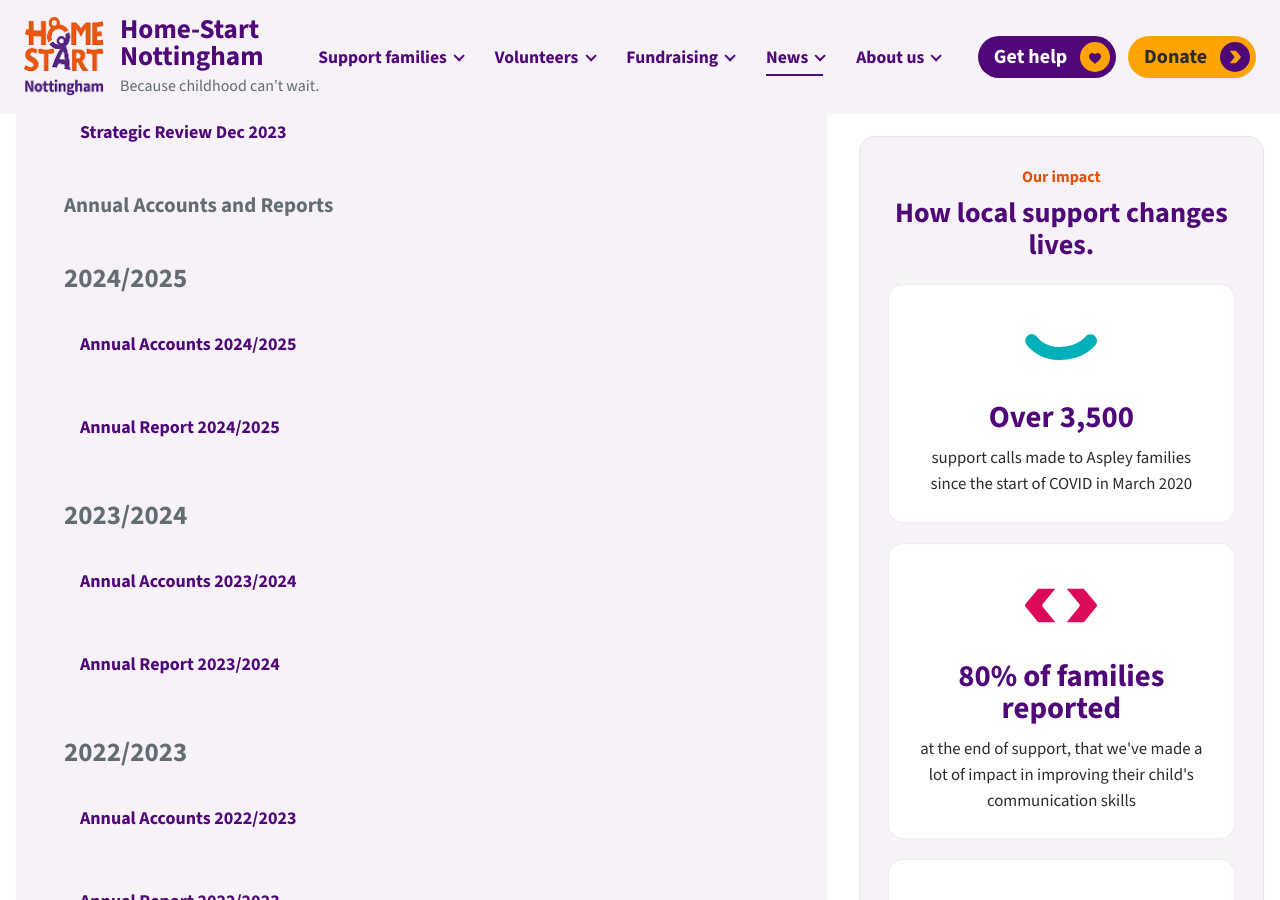
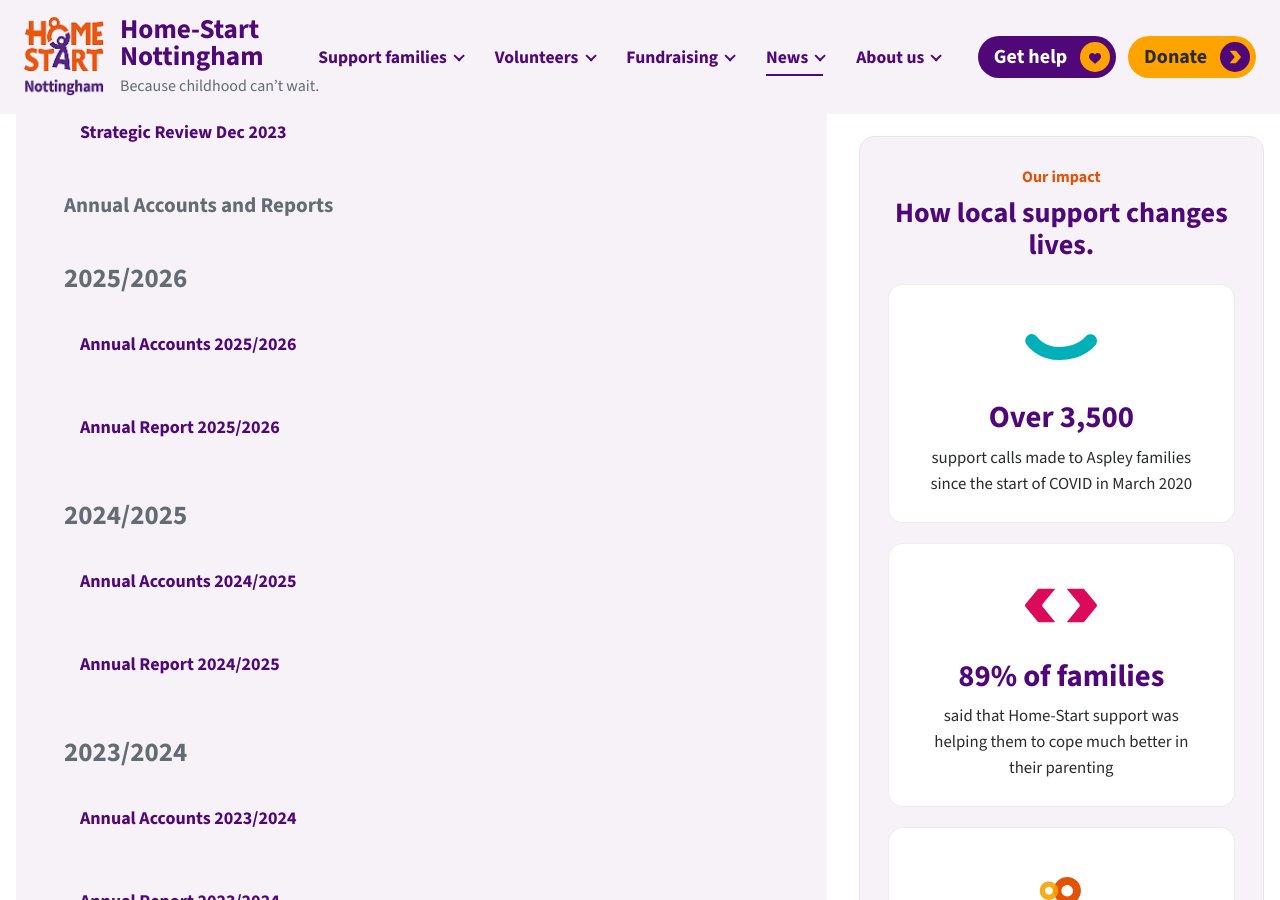
Before and after one commit to home-startnottingham/home-startnottingham.github.io, a Jekyll site: the page built from pages/general/accounts-and-reports.md, in a window 1280 px wide and 900 px high, scrolled down 916 px. Built offline with Jekyll 4.4.1, drawn with Linux system fonts in a browser that asks for light colours; some of the changed text lies outside the part shown.

```diff
--- a/_data/impact.yml
+++ b/_data/impact.yml
@@ -1,9 +1,9 @@
 - statistic: "Over 3,500"
   description: "support calls made to Aspley families since the start of COVID in March 2020"
   image: "/assets/svg/smile.svg"
-- statistic: "80% of families reported"
-  description: "at the end of support, that we've made a lot of impact in improving their child's communication skills"
+- statistic: "89% of families"
+  description: "said that Home-Start support was helping them to cope much better in their parenting"
   image: "/assets/svg/arrows.svg"
-- statistic: "72% of families reported"
-  description: "at the end of support, that we've made a lot of impact in improving their child's behaviour."
+- statistic: "More than 70% of families reported"
+  description: "that they would like help with managing their child’s behaviour or being involved with their child’s early learning."
   image: "/assets/svg/circles.svg"
--- a/pages/general/accounts-and-reports.md
+++ b/pages/general/accounts-and-reports.md
@@ -15,6 +15,12 @@ Read our most recent strategic review, annual accounts, and annual reports below
 [Strategic Review Dec 2023](/_reports/strategicPlanDec23.pdf)
 
 # Annual Accounts and Reports
+
+## 2025/2026
+
+[Annual Accounts 2025/2026](/_reports/2025_2026_Accounts.pdf)
+
+[Annual Report 2025/2026](/_reports/2025_2026_Annual_Report.pdf)
 
 ## 2024/2025
 
```
Also changed, not shown: _data/features.yml (+4 -7 lines), pages/boxedContent/supporters.md (+7 -0 lines), pages/general/trustee-info.md (+1 -0 lines), assets/img/co-op.png (added), assets/img/co-op_flyer.jpg (added), 2 other files.
